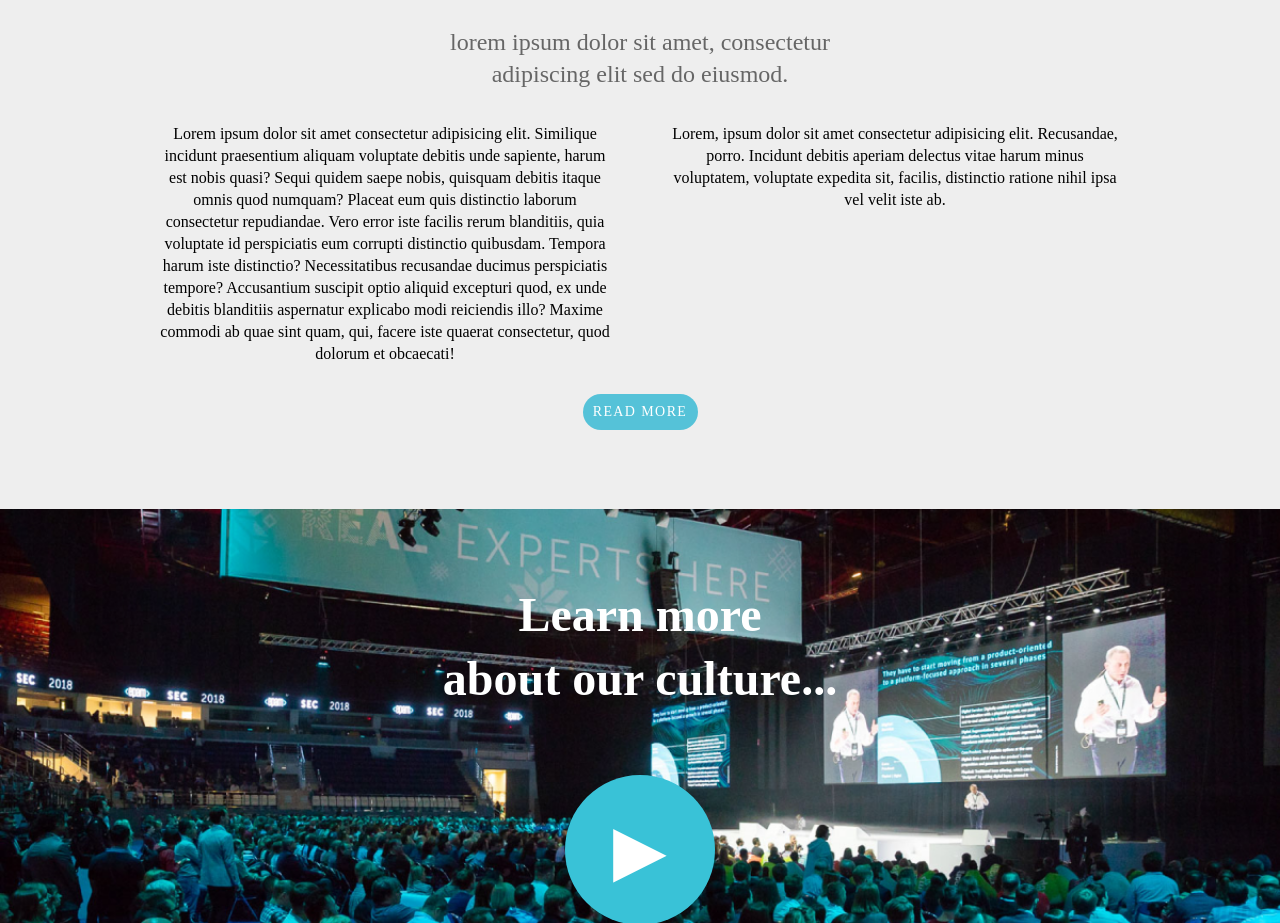
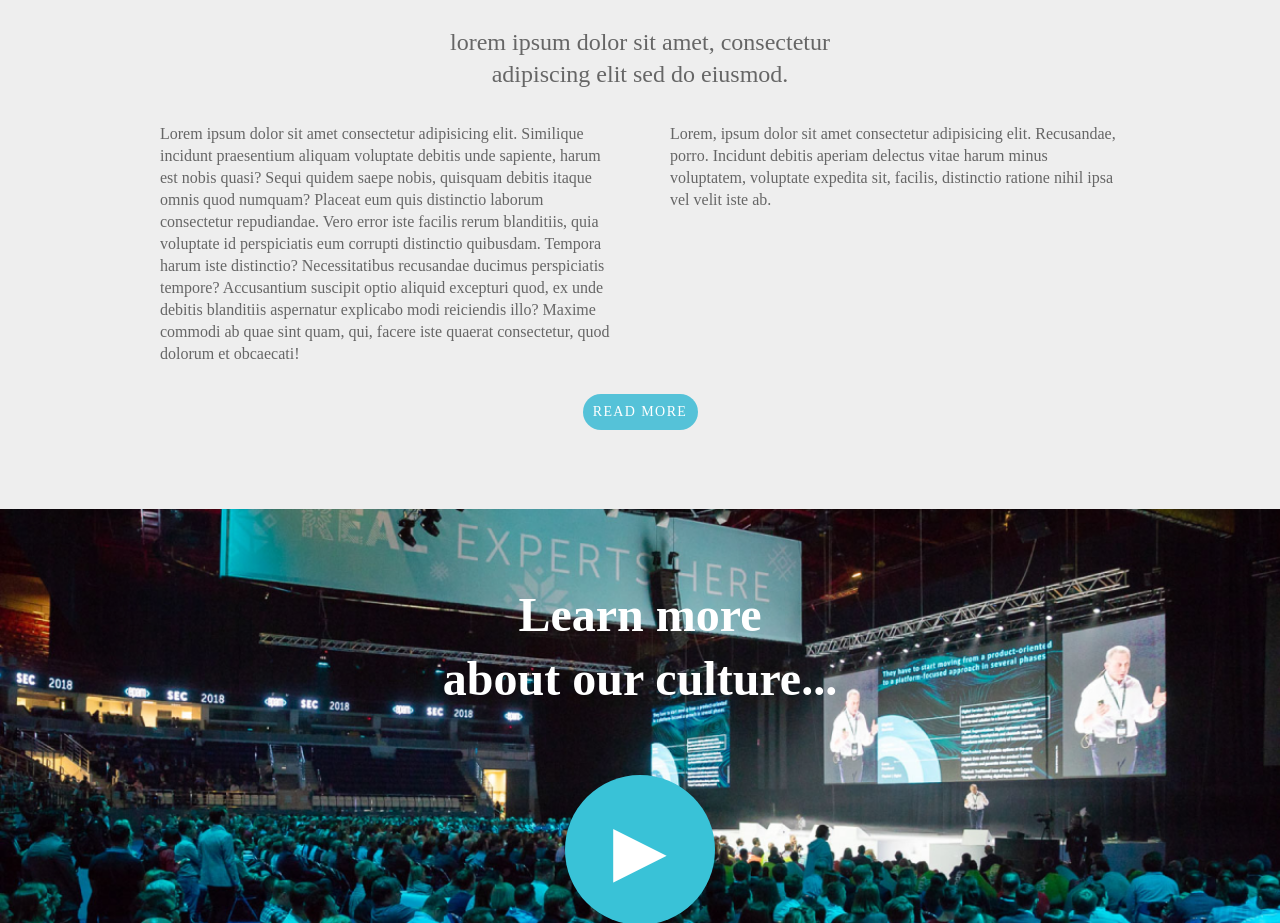
Before and after one commit to danielguaro/CSS-Flex-Grid-Hometask, a plain HTML site: page index.html in a window 1280 px wide. Shown: the part 1013-1936 px from the top of the page. Drawn offline with Linux system fonts and the light colour scheme.

Commit message:
fixed the color and text-aling of .main-section-one p CSS

```diff
--- a/style.css
+++ b/style.css
@@ -141,8 +141,8 @@ li > a {
 	font-weight: 400;
 	font-size: 16px;
 	line-height: 22px;
-	text-align: center;
-	color: #000000;
+	text-align: start;
+	color: #666;
 	margin-top: 10px;
 }
 
```
